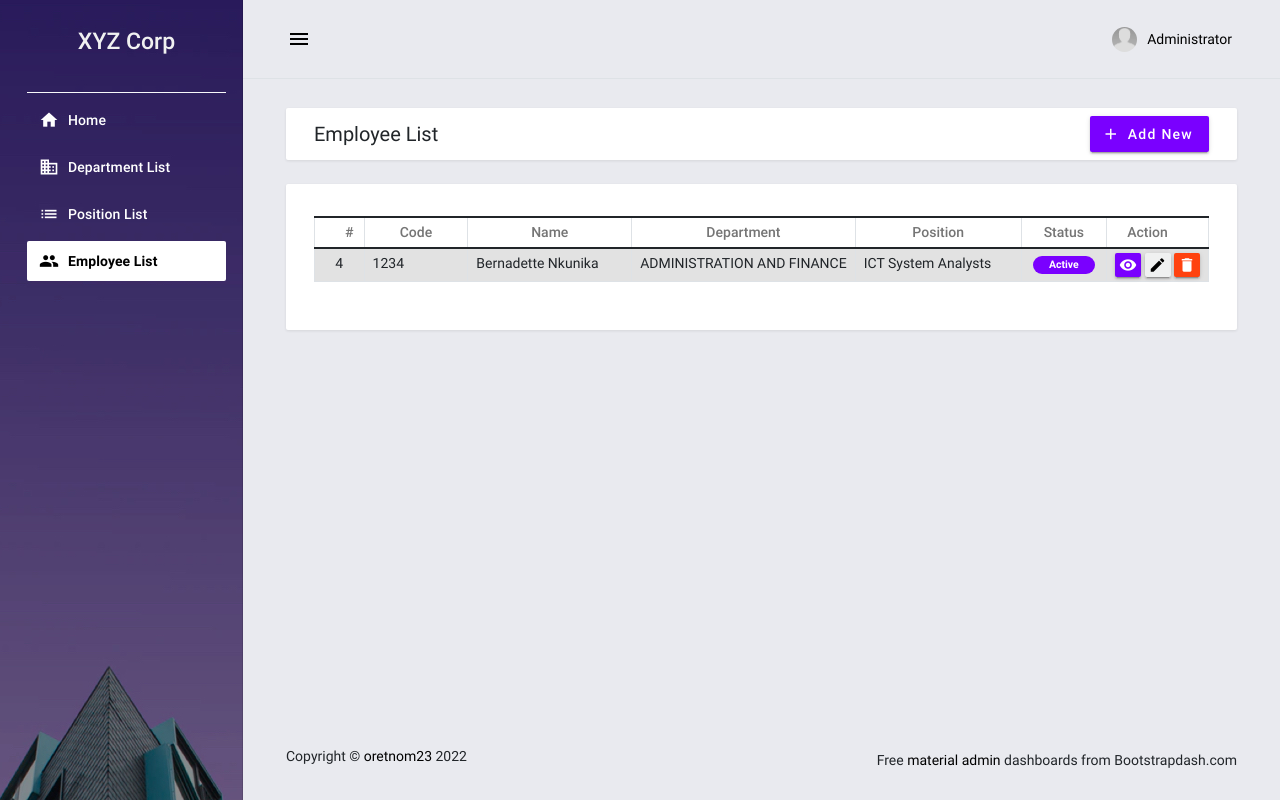
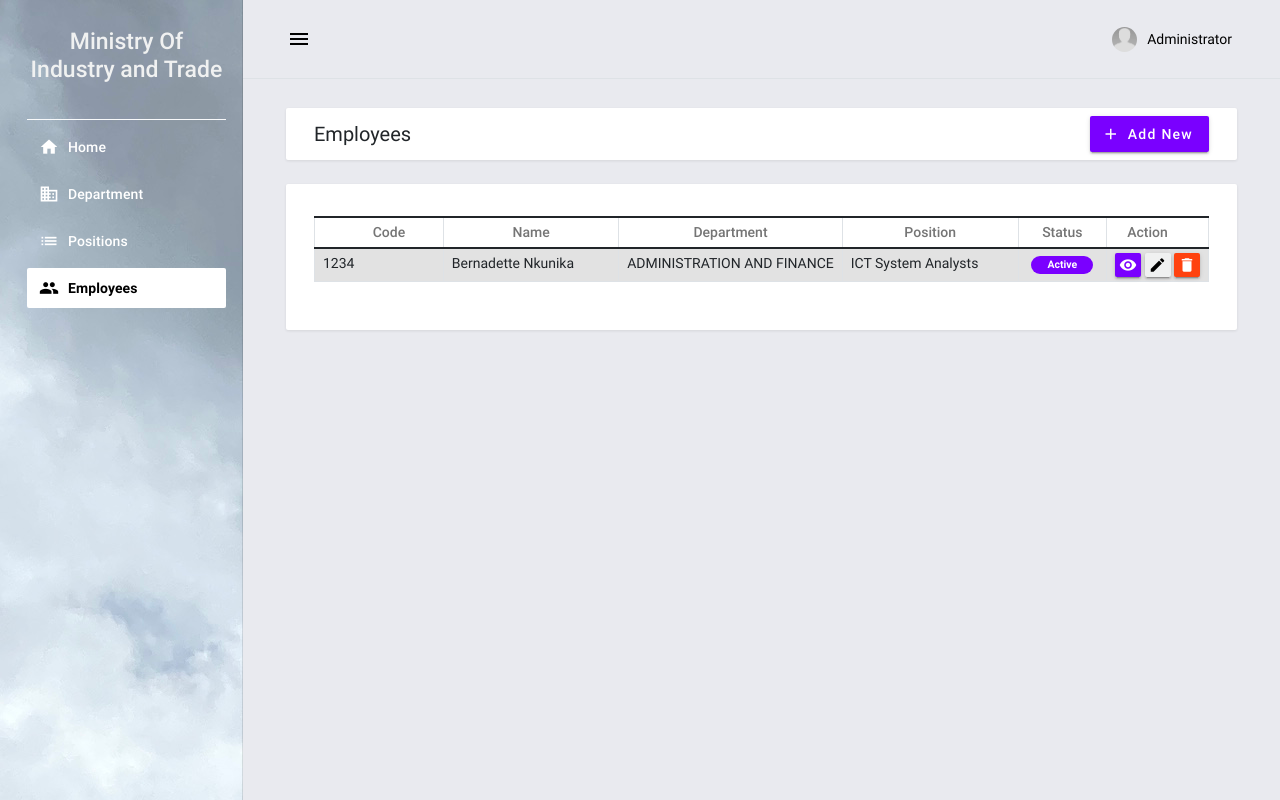
Before and after one commit to asherziba/Ministry-of-trade, a Django app: page /employees in a window 1280 px wide. Run offline with Django 3.2, Linux system fonts and the light colour scheme; a user stored in the database is signed in; data comes from the database, SQL or seed files in the repository; both versions use the stored data as it was after the commit; some libraries are stand-ins or nearby versions.

Commit message:
changes made V1
few changes made

```diff
--- a/employee_information/models.py
+++ b/employee_information/models.py
@@ -41,6 +41,7 @@ class Employees(models.Model):
     status = models.IntegerField()
     date_added = models.DateTimeField(default=timezone.now)
     date_updated = models.DateTimeField(auto_now=True)
+    #photo = models.ImageField(blank=True, upload_to="employees/photos/")
 
     def __str__(self):
         return self.firstname + ' ' +self.middlename + ' '+self.lastname + ' '
--- a/employee_information/templates/employee_information/base.html
+++ b/employee_information/templates/employee_information/base.html
@@ -5,7 +5,7 @@
 <head>
     <meta charset="UTF-8">
     <meta http-equiv="X-UA-Compatible" content="IE=edge">
-    <meta name="viewport" content="width=device-width, initial-scale=1.0"> {% if page_title %}
+    <meta name="viewport" content="width=device-width, initial-scale=1.0">{% if page_title %}
     <title>{{ page_title }} | Employee Information System</title>
     {% else %}
     <title>Employee Information System</title>
@@ -24,7 +24,7 @@
     <!-- Layout styles -->
     <link rel="stylesheet" href="{% static 'employee_information/assets/material-admin/css/demo/style.css' %}">
     <!-- End layout styles -->
-    <link rel="shortcut icon" href="{% static 'employee_information/assets/material-admin/images/favicon.png' %}" />
+    <link rel="shortcut icon" href="{% static 'employee_information/assets/material-admin/images/img.png' %}" />
     <script src="{% static 'employee_information/assets/default/js/jquery-3.6.0.min.js' %}">
     </script>
     <script src="{% static 'employee_information/assets/bootstrap/js/bootstrap.min.js' %}"></script>
@@ -52,16 +52,7 @@
                 </main>
                 <!-- partial:partials/_footer.html -->
                 <footer>
-                    <div class="mdc-layout-grid">
-                        <div class="mdc-layout-grid__inner">
-                            <div class="mdc-layout-grid__cell stretch-card mdc-layout-grid__cell--span-6-desktop">
-                                <span class="text-center text-sm-left d-block d-sm-inline-block tx-14">Copyright © <a href="https://www.sourcecodester.com/users/tips23" target="_blank">oretnom23</a> {% now 'Y' %}</span>
-                            </div>
-                            <div class="mdc-layout-grid__cell stretch-card mdc-layout-grid__cell--span-6-desktop d-flex justify-content-end">
-                                <span class="float-none float-sm-right d-block mt-1 mt-sm-0 text-center tx-14">Free <a href="https://www.bootstrapdash.com/material-design-dashboard/" target="_blank"> material admin </a> dashboards from Bootstrapdash.com</span>
-                            </div>
-                        </div>
-                    </div>
+
                 </footer>
                 <!-- partial -->
             </div>
--- a/employee_information/templates/employee_information/employees.html
+++ b/employee_information/templates/employee_information/employees.html
@@ -2,7 +2,7 @@
 <div class="mdc-layout-grid__cell stretch-card mdc-layout-grid__cell--span-12">
     <div class="mdc-card py-2">
         <div class="d-flex justify-content-between align-items-center">
-            <h4 class="card-title mb-0">Employee List</h4>
+            <h4 class="card-title mb-0">Employees</h4>
             <div class="text-start">
                 <button class="mdc-button mdc-button--raised mdc-ripple-upgraded btn-sm" id="create_new"><i class="material-icons mdc-button__icon">add</i><span> Add New</span></button>
             </div>
@@ -14,7 +14,6 @@
         <div class="table-responsive">
             <table class="table table-striped table-bordered">
                 <colgroup>
-                    <col width="5%">
                     <col width="15%">
                     <col width="20%">
                     <col width="20%">
@@ -24,7 +23,7 @@
                 </colgroup>
                 <thead>
                     <tr>
-                        <th class="text-center py-1">#</th>
+
                         <th class="text-center py-1">Code</th>
                         <th class="text-center py-1">Name</th>
                         <th class="text-center py-1">Department</th>
@@ -36,7 +35,7 @@
                 <tbody>
                     {% for employee in employees %}
                     <tr>
-                        <td class="px-2 py-1 text-center">{{ employee.id }}</td>
+
                         <td class="px-2 py-1 text-start">{{ employee.code }}</td>
                         <td class="px-2 py-1 text-start">{{ employee.firstname }} {{ employee.middlename }} {{ employee.lastname }}</td>
                         <td class="px-2 py-1 text-start">{{ employee.department_id }}</td>
--- a/employee_information/templates/employee_information/home.html
+++ b/employee_information/templates/employee_information/home.html
@@ -2,7 +2,7 @@
 <div class="mdc-layout-grid__cell stretch-card mdc-layout-grid__cell--span-12">
     <div class="mdc-card">
         <div class="d-flex justify-content-between">
-            <h4 class="card-title mb-0">Home Page</h4>
+            <h3 class="card-title mb-0">Welcome, {{ user.first_name }}</h3>
         </div>
     </div>
 </div>
--- a/employee_information/templates/employee_information/navigation.html
+++ b/employee_information/templates/employee_information/navigation.html
@@ -3,7 +3,7 @@
 <aside class="mdc-drawer mdc-drawer--dismissible mdc-drawer--open">
     <div class="mdc-drawer__header border-bottom border-light">
         <a href="{% url 'home-page' %}" class="brand-logo">
-            <h3 class="text-center text-light">XYZ Corp</h3>
+            <h3 class="text-center text-light">Ministry Of Industry and Trade</h3>
         </a>
     </div>
     <div class="mdc-drawer__content">
@@ -16,17 +16,17 @@
                 </div>
                 <div class="mdc-list-item mdc-drawer-item">
                     <a class="mdc-drawer-link" href="{% url 'department-page' %}">
-                        <i class="material-icons mdc-list-item__start-detail mdc-drawer-item-icon" aria-hidden="true">business</i> Department List
+                        <i class="material-icons mdc-list-item__start-detail mdc-drawer-item-icon" aria-hidden="true">business</i> Department
                     </a>
                 </div>
                 <div class="mdc-list-item mdc-drawer-item">
                     <a class="mdc-drawer-link" href="{% url 'position-page' %}">
-                        <i class="material-icons mdc-list-item__start-detail mdc-drawer-item-icon" aria-hidden="true">list</i> Position List
+                        <i class="material-icons mdc-list-item__start-detail mdc-drawer-item-icon" aria-hidden="true">list</i> Positions
                     </a>
                 </div>
                 <div class="mdc-list-item mdc-drawer-item">
                     <a class="mdc-drawer-link" href="{% url 'employee-page' %}">
-                        <i class="material-icons mdc-list-item__start-detail mdc-drawer-item-icon" aria-hidden="true">group</i> Employee List
+                        <i class="material-icons mdc-list-item__start-detail mdc-drawer-item-icon" aria-hidden="true">group</i> Employees
                     </a>
                 </div>
             </nav>
--- a/employee_information/views.py
+++ b/employee_information/views.py
@@ -5,21 +5,7 @@ from django.contrib.auth import authenticate, login, logout
 from django.contrib.auth.decorators import login_required
 from django.shortcuts import redirect
 import json
-employees = [
 
-    {
-        'code':1,
-        'name':"John D Smith",
-        'contact':'09123456789',
-        'address':'Sample Address only'
-    },{
-        'code':2,
-        'name':"Claire C Blake",
-        'contact':'09456123789',
-        'address':'Sample Address2 only'
-    }
-
-]
 # Login
 def login_user(request):
     logout(request)
```
Also changed, not shown: employee_information/templates/employee_information/departments.html (+4 -4 lines), employee_information/templates/employee_information/positions.html (+4 -4 lines), db.sqlite3, static/employee_information/assets/material-admin/images/favicon.jpg (added), static/employee_information/assets/material-admin/images/img.png (added), static/employee_information/assets/material-admin/images/sidebar/img_1.png (added), static/employee_information/assets/material-admin/images/sidebar/sidebar-bg.jpg.
